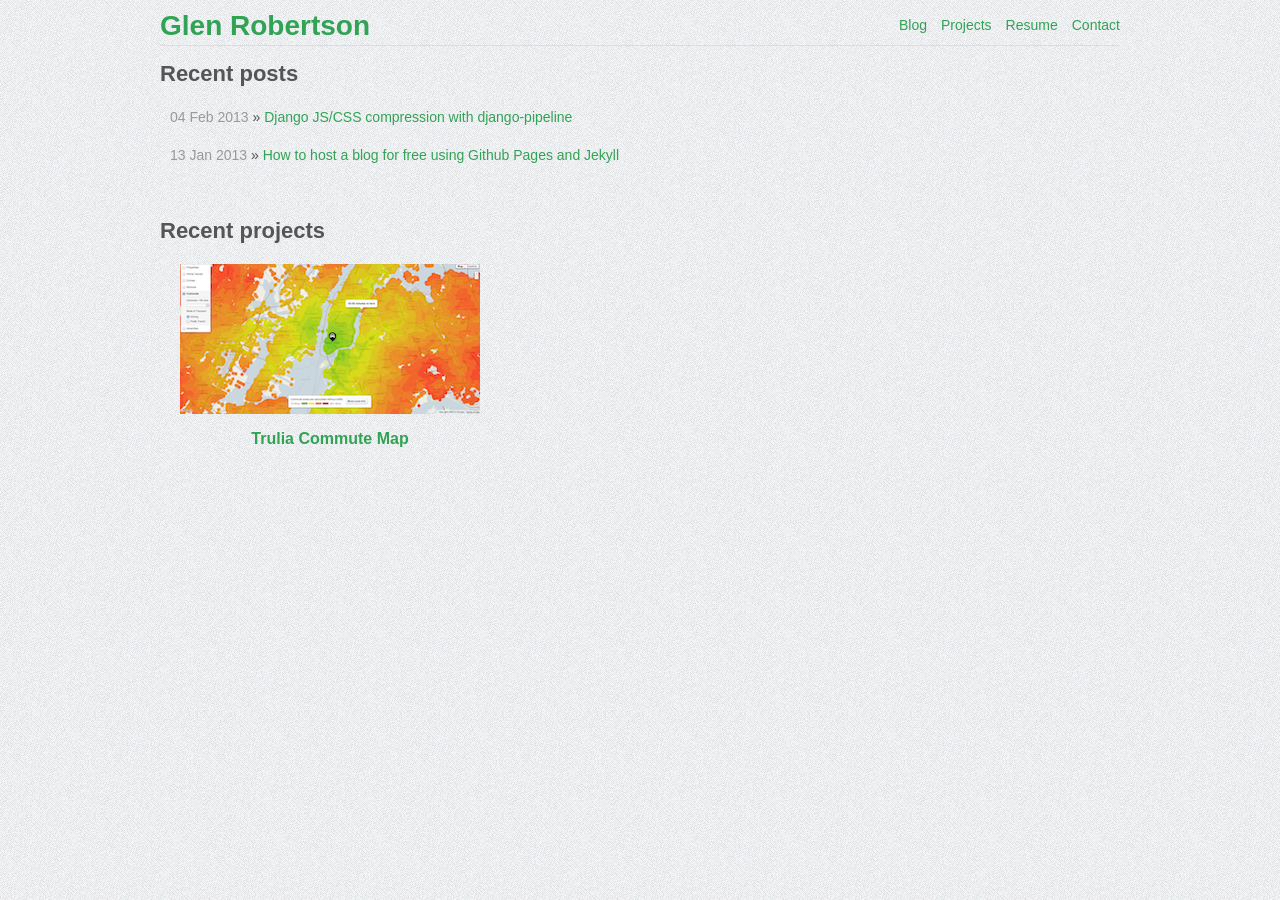
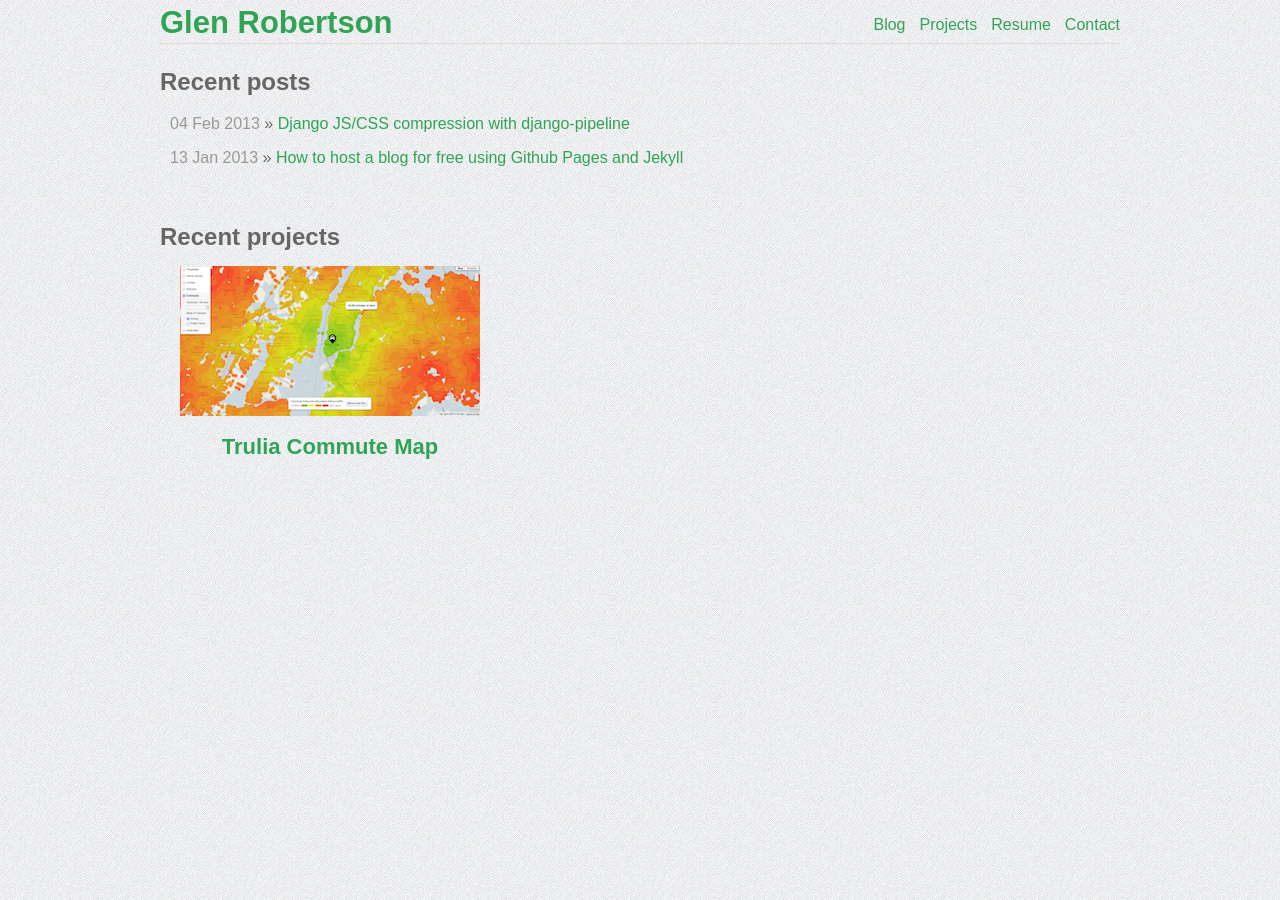
Before and after one commit to glenrobertson/glenrobertson.github.com, a Jekyll site: the page built from index.html, in a window 1280 px wide. Built offline with Jekyll 4.4.1, drawn with Linux system fonts in a browser that asks for light colours.

Commit message:
Tweaked CSS for list margins.

```diff
--- a/css/screen.css
+++ b/css/screen.css
@@ -19,19 +19,17 @@
     color: #31a355;
     text-decoration: none;
 }
-#content {
+#wrapper {
     color: #666;
-    font-size: 14px;
-    line-height: 20px;
+    font-size: 16px;
+    line-height: 26px;
 }
 p {
-    margin: 0 0 15px 0;
+    margin: 0 0 20px 0;
 }
 ul {
     list-style-position: inside;
     padding: 0;
-    font-size: 14px;
-    line-height: 20px;
 }
 img {
     margin: 5px 0;
@@ -59,18 +57,18 @@
     vertical-align: baseline;
 }
 h1 {
-    font-size: 28px;
+    font-size: 31px;
 }
 h2 {
-    font-size: 22px;
-    margin: 0 0 20px 0;
+    font-size: 24px;
+    margin: 25px 0 15px 0;
 }
 h3 {
-    font-size: 16px;
+    font-size: 22px;
     margin: 35px 0 5px 0;
 }
 h4 {
-    font-size: 14px;
+    font-size: 19px;
     margin: 20px 0 5px 0;
 }
 dl {
@@ -101,7 +99,7 @@
     display: block;
     float: right;
     list-style: none;
-    margin: 5px 0;
+    margin: 2px 0;
     text-align: right;
 }
 ul#navigation li {
@@ -130,7 +128,7 @@
     display: block;
     overflow: hidden;
     padding-bottom: 3px;
-    margin: 5px 0 15px 0;
+    margin: 5px 0 5px 0;
 }
 .summary h3 {
     margin: 10px 0 5px 0;
@@ -154,3 +152,6 @@
     margin: 0 10px;
     width: 300px;
 }
+#projects li {
+    margin-bottom: 15px;
+}
```
